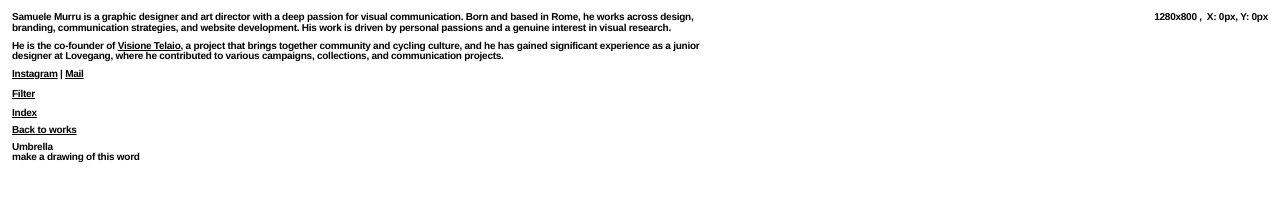
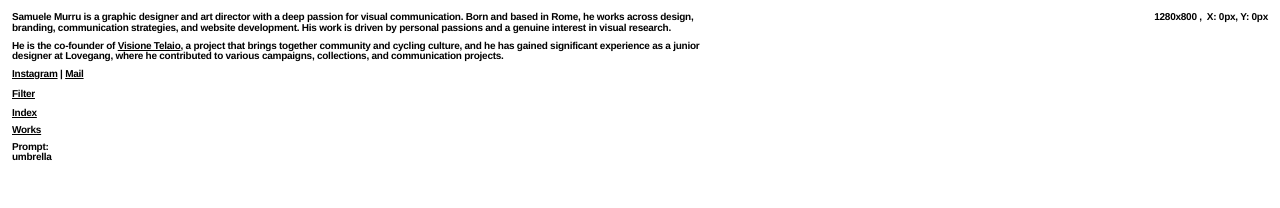
Before and after one commit to samuelemurru1-wq/PORTFOLIO, a plain HTML site: page index.html in a window 1280 px wide. Both pictures are taken after a click on the button "Draw". Shown: the top 208 px of the page. Drawn offline with Linux system fonts and the light colour scheme; files whose address does not match are found by name.

Commit message:
Simplify draw mode labels

```diff
--- a/index.html
+++ b/index.html
@@ -980,8 +980,7 @@
         <button id="index-toggle" class="view-toggle" type="button" aria-pressed="false">Index</button>
         <button id="view-toggle" class="view-toggle" type="button" aria-pressed="false">Draw</button>
         <p id="draw-prompt" class="draw-prompt" hidden>
-          <strong id="draw-word">Umbrella</strong>
-          <span>make a drawing of this word</span>
+          <span>Prompt: <strong id="draw-word">umbrella</strong></span>
         </p>
       </div>
     </div>
@@ -1242,8 +1241,8 @@
       function updateDrawToggleLabel() {
         if (!viewToggle) return;
         const isTextOnly = document.body.classList.contains('text-only-mode');
-        viewToggle.textContent = isTextOnly ? 'Back to works' : 'Draw';
-        if (drawWord) drawWord.textContent = drawingWord.charAt(0).toUpperCase() + drawingWord.slice(1);
+        viewToggle.textContent = isTextOnly ? 'Works' : 'Draw';
+        if (drawWord) drawWord.textContent = drawingWord;
         if (drawPrompt) drawPrompt.hidden = !isTextOnly;
       }
 
```
